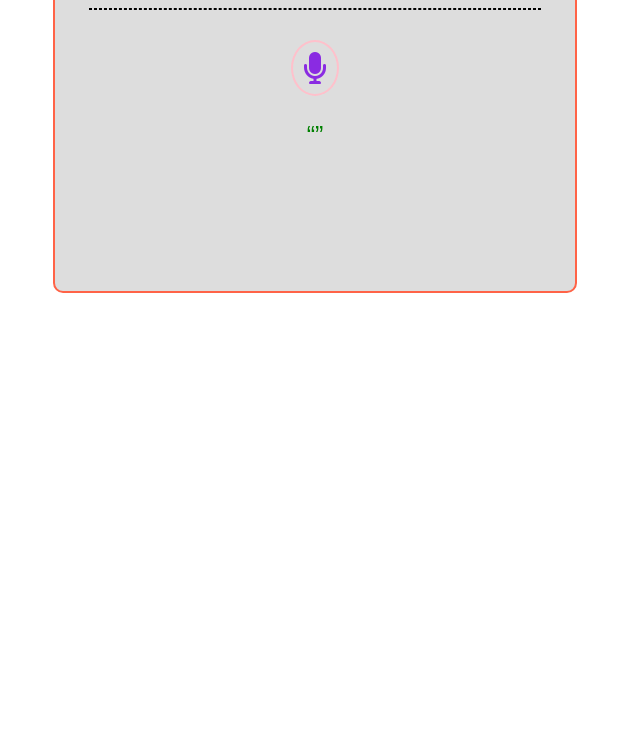
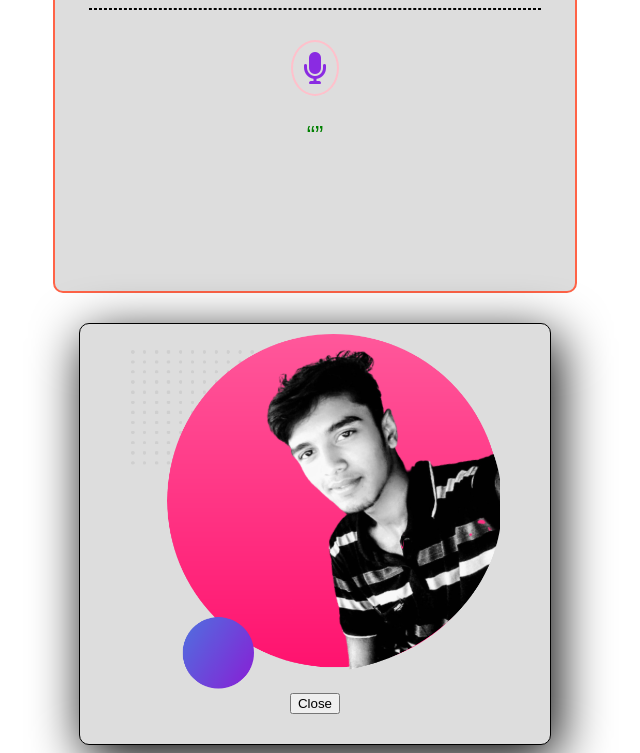
Before and after one commit to Md-Altaf-Hossen/personal-alexa, a plain HTML site: page index.html in a window 1280 px wide. Shown: the part 169-922 px from the top of the page, without its empty margins (325-965 px from the left). Before the commit the page ends 800 px from the top, so only its background shows below. Drawn offline with Linux system fonts and the light colour scheme.

Commit message:
some mistake

```diff
--- a/css/style.css
+++ b/css/style.css
@@ -101,7 +101,6 @@ hr {
 }
 
 .container2 {
-    display: none;
     margin-top: 30px;
     width: 450px;
     height: 400px;
@@ -121,20 +120,22 @@ hr {
     }
 
     .container2 {
-        width: 85% ;
+        width: 85%;
 
     }
-    .close-button{
+
+    .close-button {
         padding: 5px 10px;
         font-size: 18px;
         margin-top: 15px;
-        background-color:#3565ff;
+        background-color: #3565ff;
         border: 1px solid black;
         border-radius: 5px;
         color: white;
 
     }
-    .close-button:hover{
+
+    .close-button:hover {
         background-color: white;
         color: black;
         box-shadow: 5px 3px 12px black;
--- a/index.html
+++ b/index.html
@@ -30,7 +30,7 @@
                     class="photo-style" href="photo.html">here</a></p>
         </div>
     </div>
-    <div class="container2" id="altaf">
+    <div class="container2 d-none d-sm-none d-lg-none" id="altaf">
         <img class="img-altaf" src="./images/altaf.png" alt="">
         <br>
         <button class="close-button" id="close">Close</button>
```
